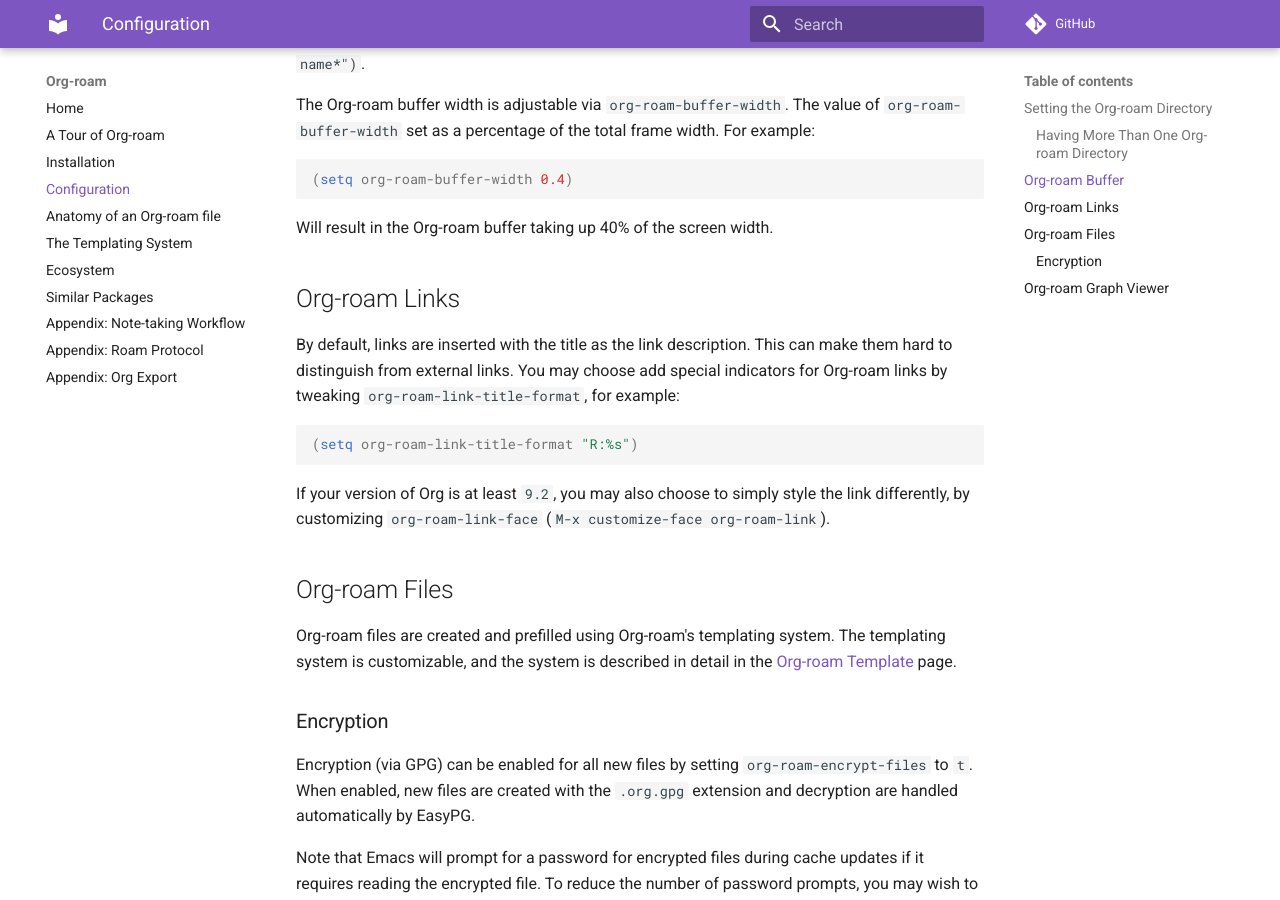
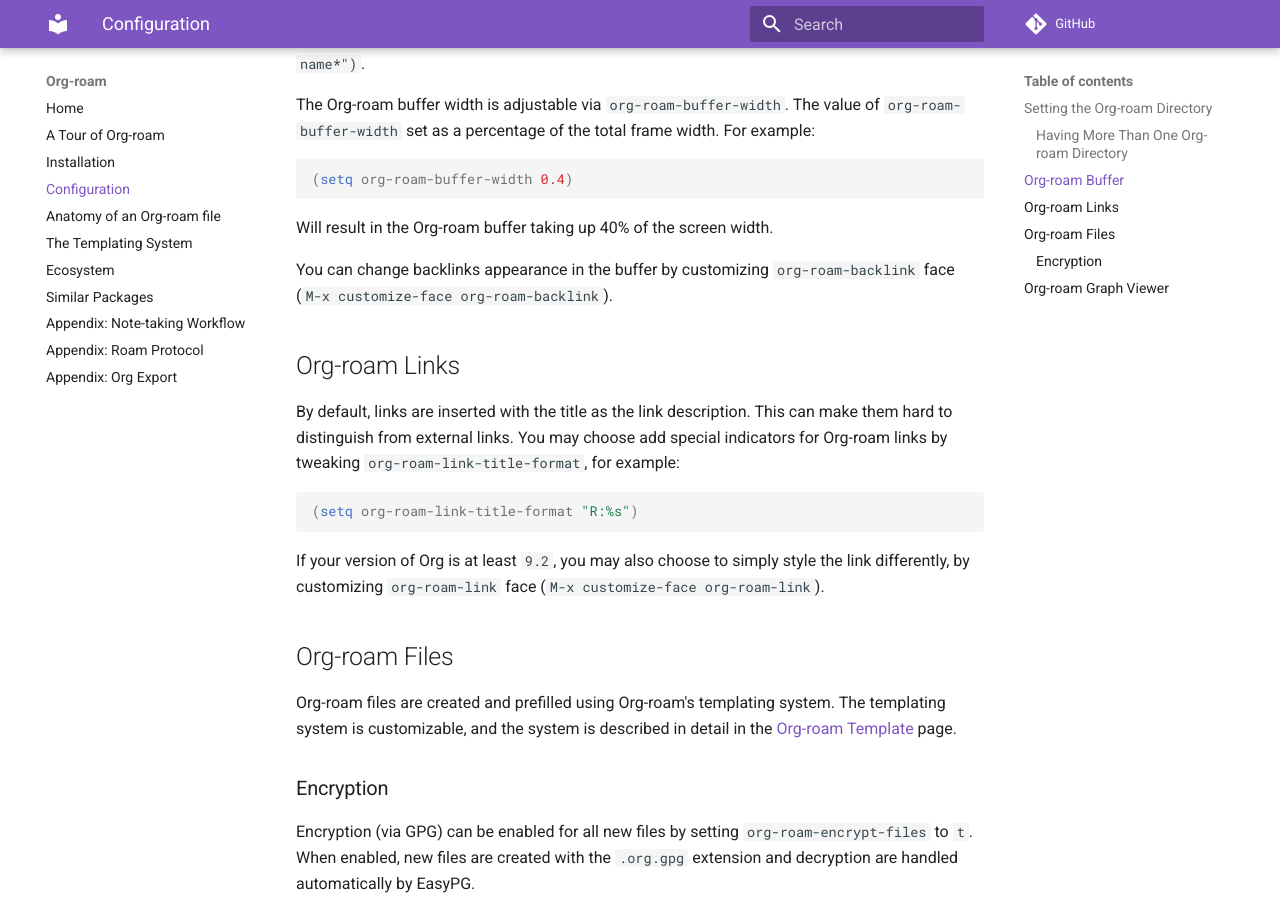
Before and after one commit to org-roam/org-roam, an MkDocs documentation site: the page built from doc/configuration.md, in a window 1280 px wide and 900 px high, scrolled down 965 px. Built offline with MkDocs 1.6.1 and Material for MkDocs 9.7.7, drawn with Linux system fonts in a browser that asks for light colours; comment, search, counter and statistics services are not loaded.

Commit message:
(feature): add org-roam-backlink face (#247)

````diff
--- a/doc/configuration.md
+++ b/doc/configuration.md
@@ -53,6 +53,9 @@ frame width. For example:
 
 Will result in the Org-roam buffer taking up 40% of the screen width.
 
+You can change backlinks appearance in the buffer by customizing
+`org-roam-backlink` face (`M-x customize-face org-roam-backlink`).
+
 ## Org-roam Links
 
 By default, links are inserted with the title as the link description.
@@ -65,7 +68,7 @@ choose add special indicators for Org-roam links by tweaking
 ```
 
 If your version of Org is at least `9.2`, you may also choose to
-simply style the link differently, by customizing `org-roam-link-face`
+simply style the link differently, by customizing `org-roam-link` face
 (`M-x customize-face org-roam-link`).
 
 ## Org-roam Files
````
Also changed, not shown: CHANGELOG.md (+2 -0 lines), 1 other file.
